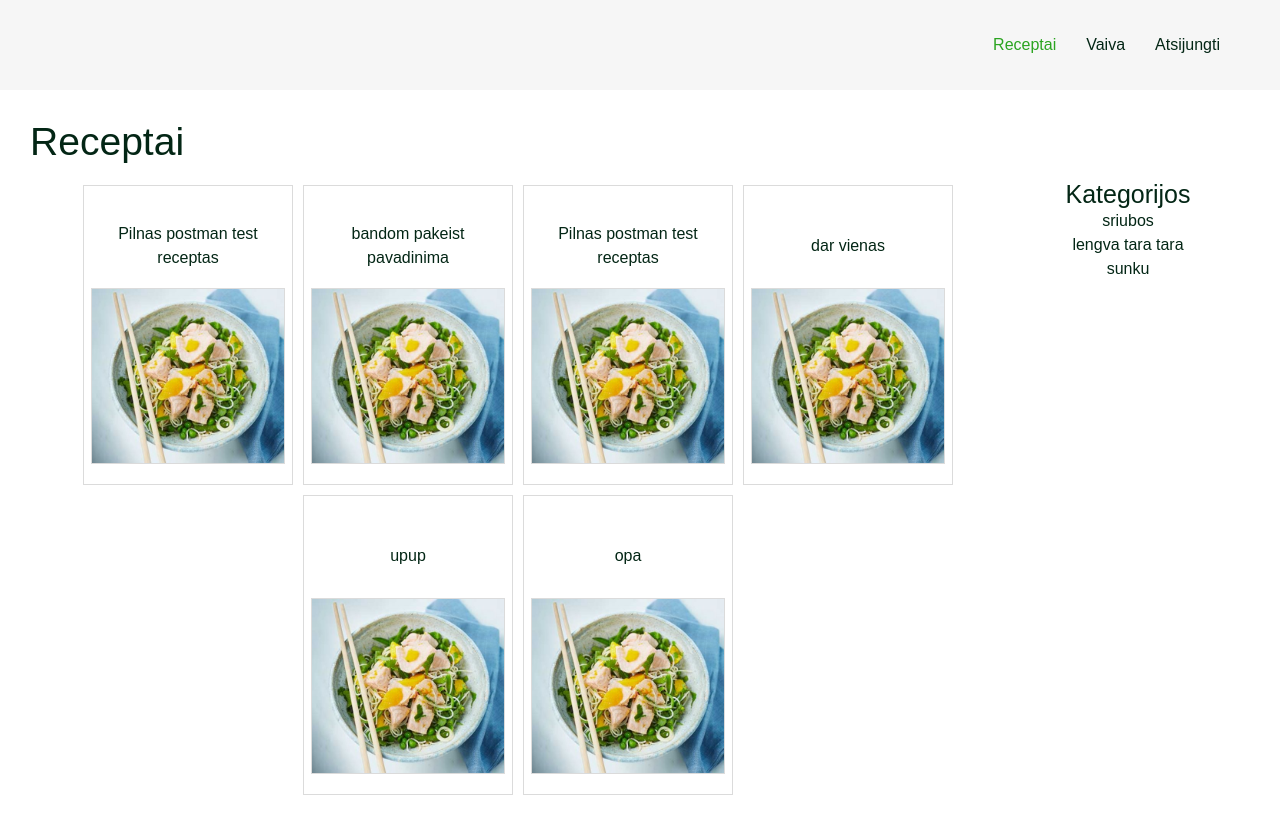
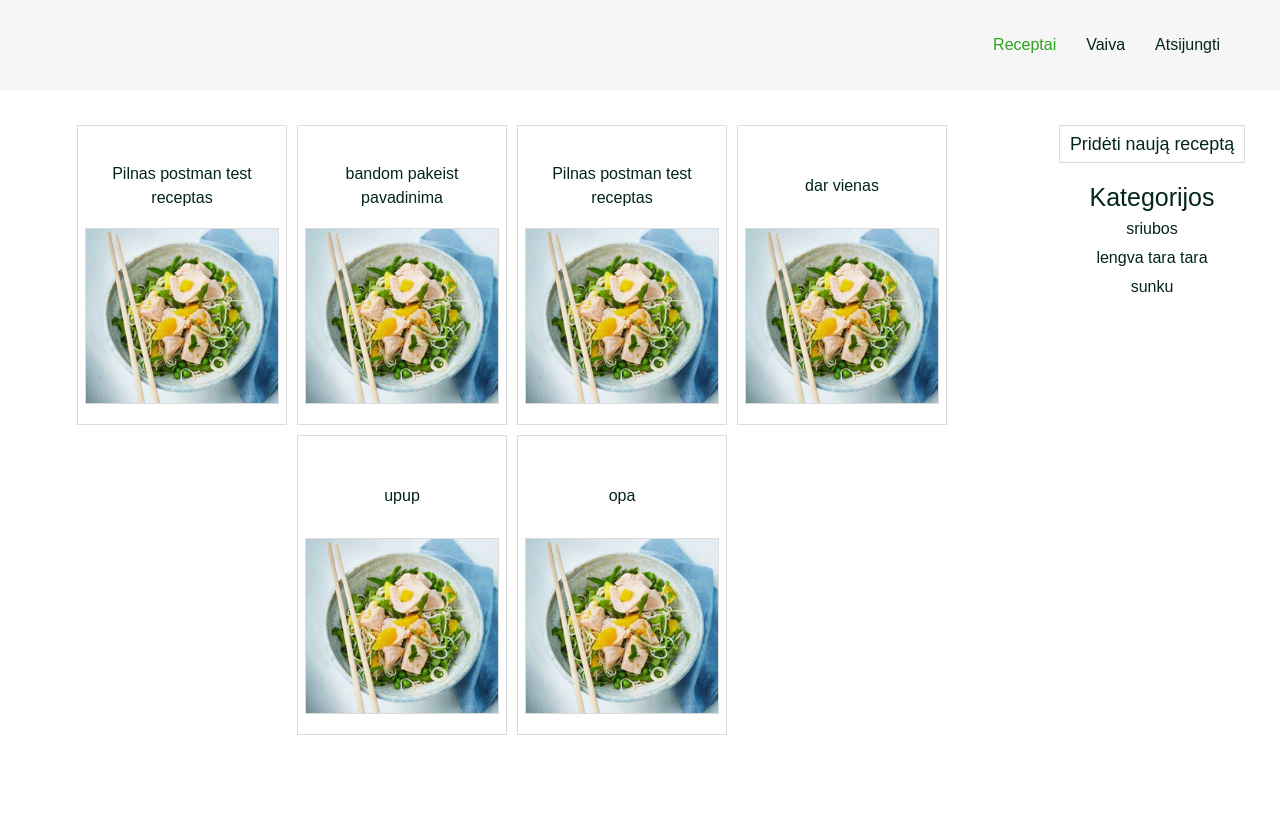
Before and after one commit to vaivabraz/recipes-frontend, a Next.js app: page /recipes in a window 1280 px wide. After the commit the page ends 800 px from the top, so only its background shows below. Built offline with nearby package versions, Linux system fonts and the light colour scheme.

Commit message:
side container improvements

```diff
--- a/src/components/Layout.tsx
+++ b/src/components/Layout.tsx
@@ -10,8 +10,6 @@ const Layout = (props) => (
 
 const LayoutContainer = styled.div``;
 
-const BodyContainer = styled.div`
-  margin: 3rem;
-`;
+const BodyContainer = styled.div``;
 
 export default Layout;
--- a/src/components/components/Button.tsx
+++ b/src/components/components/Button.tsx
@@ -4,14 +4,14 @@ import { Colors } from "../../constants";
 
 type Props = {
   text: string;
-  size: string;
+  size?: string;
   action?: () => void;
 };
 
 const Button: React.FC<Props> = ({ text, action, size }) => {
   return (
     <ButtonBox size={size} onClick={action}>
-      {text}
+      <Text size={size}>{text}</Text>
     </ButtonBox>
   );
 };
@@ -26,14 +26,12 @@ const ButtonBox = styled.button`
   display: flex;
   align-items: center;
   justify-content: center;
-  font-size: 20px;
   height: 38px;
   border: 1px ${Colors.Border} solid;
   background-color: white;
   ${({ size }) =>
     size === "small" &&
     `
-    font-size: 16px;
     height: 30px;
 `}
   &:hover {
@@ -46,3 +44,23 @@ const ButtonBox = styled.button`
     color: ${Colors.SoftGrey};
   }
 `;
+
+const Text = styled.p`
+  padding: 1rem;
+  font-size: 1.4vmax;
+
+  ${({ size }) =>
+    size === "small" &&
+    `
+    font-size: 16px;
+`}
+
+  @media screen and (max-width: 940px) {
+    font-size: 20px;
+    ${({ size }) =>
+      size === "small" &&
+      `
+    font-size: 16px;
+`}
+  }
+`;
--- a/src/components/groups/CategoriesBar.tsx
+++ b/src/components/groups/CategoriesBar.tsx
@@ -24,12 +24,16 @@ const SideContainer = styled.aside`
   display: flex;
   flex-direction: column;
   align-items: center;
+  padding-top: 1.5rem;
 `;
 
 const CategoriesList = styled.ul`
   display: flex;
   flex-direction: column;
   align-items: center;
+  li {
+    padding-top: 0.5rem;
+  }
 `;
 
 export default CategoriesBar;
--- a/src/components/groups/RecipesList.tsx
+++ b/src/components/groups/RecipesList.tsx
@@ -6,9 +6,6 @@ import { RecipesListHardcoded } from "../../hardcodedData";
 const RecipesList = () => {
   return (
     <MainContainer>
-      <TitleContainer>
-        <h1>Receptai</h1>
-      </TitleContainer>
       <List>
         {RecipesListHardcoded.map((recipe) => (
           <RecipeCard key={recipe.slug} recipe={recipe} />
@@ -20,13 +17,8 @@ const RecipesList = () => {
 
 const MainContainer = styled.main``;
 
-const TitleContainer = styled.div`
-  height: 6rem;
-  align-items: center;
-  justify-content: center;
-`;
-
 const List = styled.div`
+  padding-top: 3rem;
   display: flex;
   flex-wrap: wrap;
   align-items: center;
--- /dev/null
+++ b/src/components/groups/SideContainer.tsx
@@ -0,0 +1,31 @@
+import { Button, CategoriesBar } from "../../components";
+import styled from "styled-components";
+
+const SideContainer = () => {
+  return (
+    <Container>
+      <ButtonContainer>
+        <Button action={() => {}} text="Pridėti naują receptą" />
+      </ButtonContainer>
+      {/* <SearchContainer /> */}
+      <CategoriesBar />
+    </Container>
+  );
+};
+
+const Container = styled.div`
+  /* background-color: #f5f4f4; */
+  display: flex;
+  flex-direction: column;
+  align-items: center;
+  padding-top: 3rem;
+`;
+
+const SearchContainer = styled.div`
+  height: 6rem;
+`;
+const ButtonContainer = styled.div`
+  margin: 0.5rem;
+`;
+
+export default SideContainer;
--- a/src/components/index.ts
+++ b/src/components/index.ts
@@ -1,8 +1,10 @@
 export { default as Link } from "./components/Link";
 export { default as RecipeCard } from "./components/RecipeCard";
+export { default as Button } from "./components/Button";
 
 export { default as CategoriesBar } from "./groups/CategoriesBar";
 export { default as RecipesList } from "./groups/RecipesList";
+export { default as SideContainer } from "./groups/SideContainer";
 export { default as TextSection } from "./components/TextSection";
 export { default as FullRecipeView } from "./groups/FullRecipeView";
 
--- a/src/pages/recipes/index.tsx
+++ b/src/pages/recipes/index.tsx
@@ -1,4 +1,4 @@
-import { Layout, RecipesList, CategoriesBar } from "../../components";
+import { Layout, RecipesList, SideContainer } from "../../components";
 import styled from "styled-components";
 
 const Recipes = () => {
@@ -6,10 +6,7 @@ const Recipes = () => {
     <Layout>
       <BodyContainer>
         <RecipesList />
-        <SideContainer>
-          <SearchContainer />
-          <CategoriesBar />
-        </SideContainer>
+        <SideContainer />
       </BodyContainer>
     </Layout>
   );
@@ -23,10 +20,4 @@ const BodyContainer = styled.div`
   }
 `;
 
-const SideContainer = styled.div``;
-
-const SearchContainer = styled.div`
-  height: 6rem;
-`;
-
 export default Recipes;
```
Lines whose indentation alone changed are shown as unchanged.
